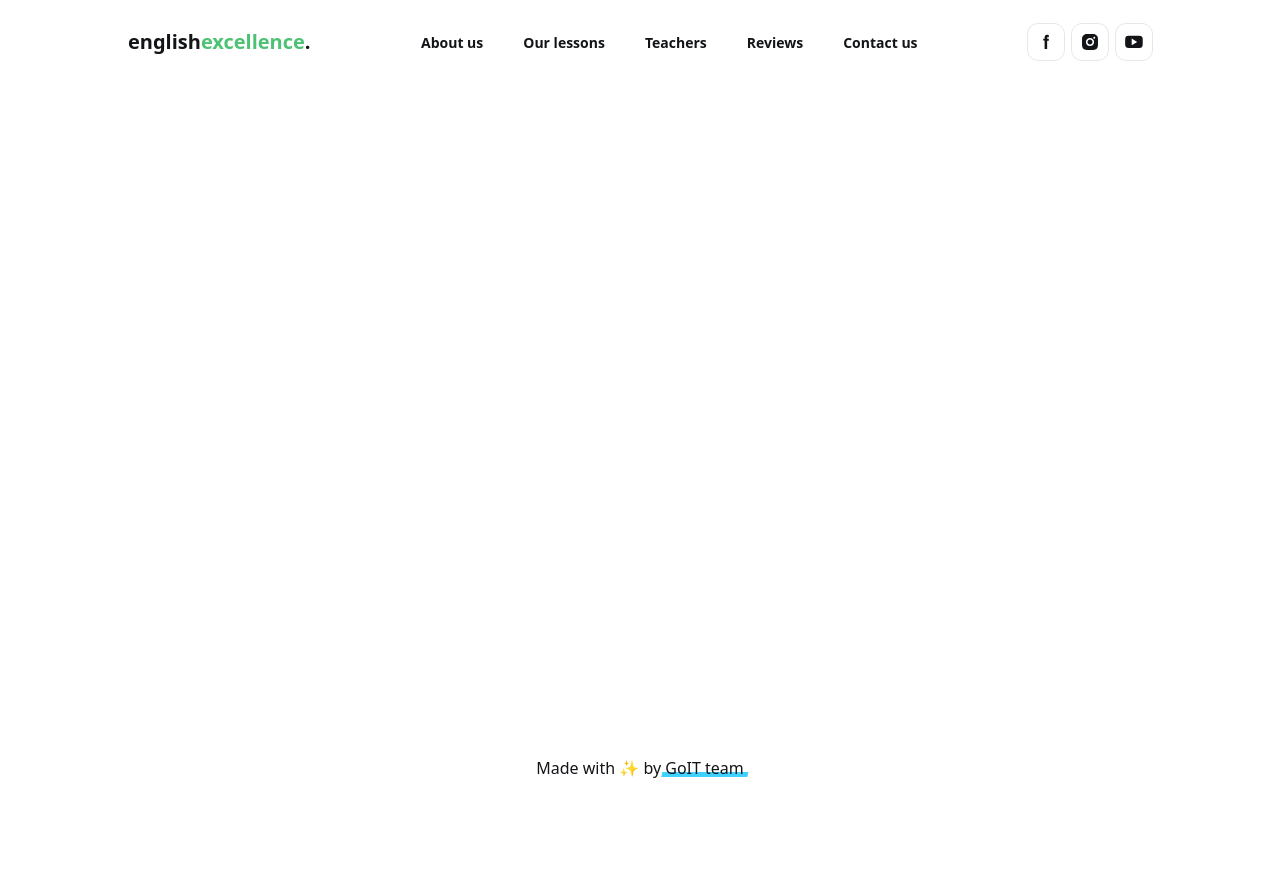
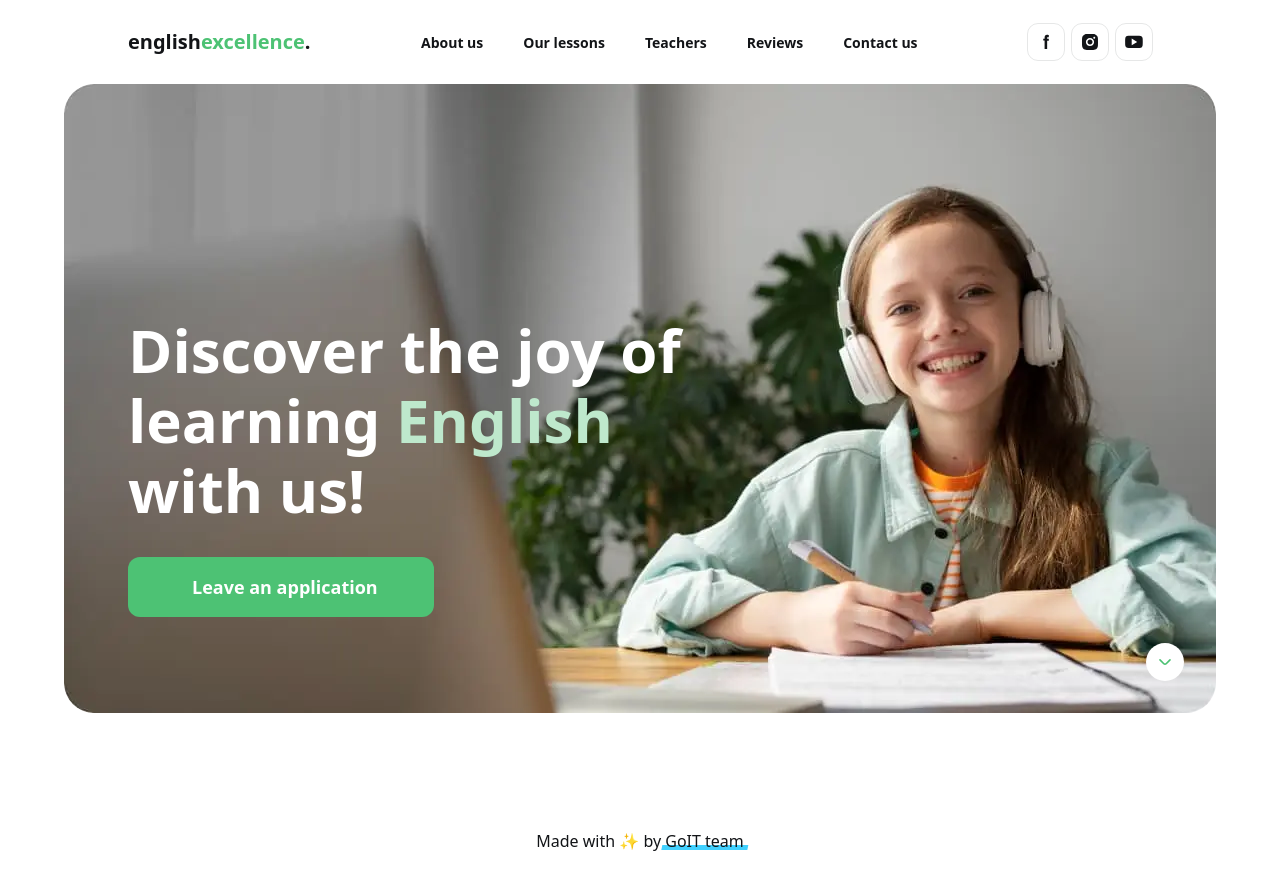
Before and after one commit to nikita-parkhomenko/final-project, a website built with Vite: page src/index.html in a window 1280 px wide. Before the commit the page ends 800 px from the top, so only its background shows below. Built offline with nearby package versions, Linux system fonts and the light colour scheme.

Commit message:
Build hero section with responsive picture and scroll button

```diff
--- /dev/null
+++ b/src/css/common.css
@@ -0,0 +1,100 @@
+h2 {
+  margin: 0;
+  font-size: 32px;
+  font-weight: 700;
+  line-height: 1.2;
+  text-align: center;
+  letter-spacing: -0.02em;
+}
+
+.section {
+  width: 100%;
+  padding-bottom: 80px;
+}
+
+.section-header {
+  margin-bottom: 40px;
+}
+
+.section-description {
+  max-width: 560px;
+  margin: 16px auto 0;
+  font-size: 14px;
+  line-height: 24px;
+  text-align: center;
+  color: rgba(18, 20, 23, 0.5);
+}
+
+.highlight {
+  color: var(--color-lightestgreen);
+}
+
+.btn {
+  display: inline-block;
+  width: 100%;
+  max-width: 295px;
+  padding: 14px 32px;
+  border: none;
+  border-radius: 12px;
+  font-size: 14px;
+  font-weight: 700;
+  line-height: 24px;
+  text-align: center;
+  white-space: nowrap;
+  cursor: pointer;
+  transition: background-color 200ms ease-in-out, color 200ms ease-in-out;
+}
+
+.btn-primary {
+  background-color: var(--color-green);
+  color: var(--color-white);
+}
+
+.btn-primary:hover,
+.btn-primary:focus {
+  background-color: var(--color-green-hover);
+}
+
+.btn-inverse {
+  background-color: transparent;
+  color: var(--color-white);
+  outline: 1px solid rgba(255, 255, 255, 0.4);
+}
+
+.btn-inverse:hover,
+.btn-inverse:focus {
+  background-color: var(--color-white);
+  color: var(--color-green);
+}
+
+@media screen and (min-width: 768px) {
+  h2 {
+    font-size: 40px;
+  }
+
+  .section {
+    padding-bottom: 100px;
+  }
+
+  .section-header {
+    margin-bottom: 64px;
+  }
+
+  .section-description {
+    font-size: 18px;
+    line-height: 30px;
+  }
+
+  .btn {
+    max-width: 306px;
+    padding: 16px 64px;
+    font-size: 18px;
+    line-height: 28px;
+  }
+}
+
+@media screen and (min-width: 1280px) {
+  .section {
+    padding-bottom: 150px;
+  }
+}
--- /dev/null
+++ b/src/css/hero.css
@@ -0,0 +1,108 @@
+.hero {
+  padding-bottom: 80px;
+}
+
+.hero > .container {
+  position: relative;
+  display: flex;
+  flex-direction: column;
+  align-items: flex-start;
+  justify-content: flex-end;
+  height: 709px;
+  max-width: 335px;
+  padding: 20px 14px 14px 20px;
+  border-radius: 30px;
+}
+
+.hero-image {
+  position: absolute;
+  inset: 0;
+  z-index: -1;
+  width: 100%;
+  height: 100%;
+  border-radius: 30px;
+  object-fit: cover;
+}
+
+.hero-title {
+  max-width: 295px;
+  margin-bottom: 40px;
+  color: var(--color-white);
+  font-size: 38px;
+  font-weight: 700;
+  line-height: 40px;
+}
+
+.hero-btn {
+  margin-bottom: 20px;
+}
+
+.scroll-btn {
+  position: absolute;
+  right: 14px;
+  bottom: 14px;
+  display: flex;
+  align-items: center;
+  justify-content: center;
+  width: 38px;
+  height: 38px;
+  border-radius: 50%;
+  background-color: var(--color-white);
+  color: var(--color-green);
+  transition: background-color 200ms ease-in-out, color 200ms ease-in-out;
+}
+
+.scroll-btn:hover,
+.scroll-btn:focus {
+  background-color: var(--color-green);
+  color: var(--color-white);
+}
+
+.scroll-icon {
+  fill: currentColor;
+}
+
+@media screen and (min-width: 768px) {
+  .hero {
+    padding-bottom: 100px;
+  }
+
+  .hero > .container {
+    height: 857px;
+    max-width: 704px;
+    padding: 0 32px 32px 32px;
+    justify-content: flex-end;
+  }
+
+  .hero-title {
+    max-width: 488px;
+    margin-bottom: 32px;
+    font-size: 60px;
+    line-height: 70px;
+  }
+
+  .hero-btn {
+    margin-bottom: 0;
+  }
+
+  .scroll-btn {
+    right: 32px;
+    bottom: 32px;
+  }
+}
+
+@media screen and (min-width: 1280px) {
+  .hero {
+    padding-bottom: 96px;
+  }
+
+  .hero > .container {
+    height: 629px;
+    max-width: 1152px;
+    padding: 0 64px 96px 64px;
+  }
+
+  .hero-title {
+    max-width: 564px;
+  }
+}
--- a/src/css/styles.css
+++ b/src/css/styles.css
@@ -10,8 +10,10 @@
 @import url('./base.css');
 @import url('./container.css');
 @import url('./animations.css');
+@import url('./common.css');
 
 /* Sections style */
 @import url('./header.css');
 @import url('./mobile-menu.css');
+@import url('./hero.css');
 @import url('./footer.css');
--- a/src/index.html
+++ b/src/index.html
@@ -17,7 +17,7 @@
     <load src="./partials/header.html" />
 
     <main>
-      <!-- Loads the specified .html file -->
+      <load src="./partials/hero.html" />
     </main>
 
     <load src="./partials/footer.html" />
--- /dev/null
+++ b/src/partials/hero.html
@@ -0,0 +1,43 @@
+<section class="section hero" id="hero">
+  <div class="container">
+    <picture>
+      <source
+        srcset="./img/hero/desktop-1x.webp 1x, ./img/hero/desktop-2x.webp 2x, ./img/hero/desktop-3x.webp 3x"
+        type="image/webp"
+        media="(min-width: 1280px)"
+      />
+      <source
+        srcset="./img/hero/desktop-1x.jpg 1x, ./img/hero/desktop-2x.jpg 2x, ./img/hero/desktop-3x.jpg 3x"
+        type="image/jpeg"
+        media="(min-width: 1280px)"
+      />
+      <source
+        srcset="./img/hero/tablet-1x.webp 1x, ./img/hero/tablet-2x.webp 2x, ./img/hero/tablet-3x.webp 3x"
+        type="image/webp"
+        media="(min-width: 768px)"
+      />
+      <source
+        srcset="./img/hero/tablet-1x.jpg 1x, ./img/hero/tablet-2x.jpg 2x, ./img/hero/tablet-3x.jpg 3x"
+        type="image/jpeg"
+        media="(min-width: 768px)"
+      />
+      <source
+        srcset="./img/hero/mobile-1x.webp 1x, ./img/hero/mobile-2x.webp 2x, ./img/hero/mobile-3x.webp 3x"
+        type="image/webp"
+      />
+      <source
+        srcset="./img/hero/mobile-1x.jpg 1x, ./img/hero/mobile-2x.jpg 2x, ./img/hero/mobile-3x.jpg 3x"
+        type="image/jpeg"
+      />
+      <img class="hero-image" src="./img/hero/desktop-1x.jpg" alt="Student smiling while learning English" />
+    </picture>
+
+    <h1 class="hero-title">Discover the joy of learning <span class="highlight">English</span> with us!</h1>
+
+    <a class="btn btn-primary hero-btn" href="#application" aria-label="Leave an application">Leave an application</a>
+
+    <a class="scroll-btn" href="#footer" aria-label="Scroll to bottom">
+      <svg class="scroll-icon" width="20" height="20"><use href="./img/sprite.svg#icon-Vector"></use></svg>
+    </a>
+  </div>
+</section>
```
